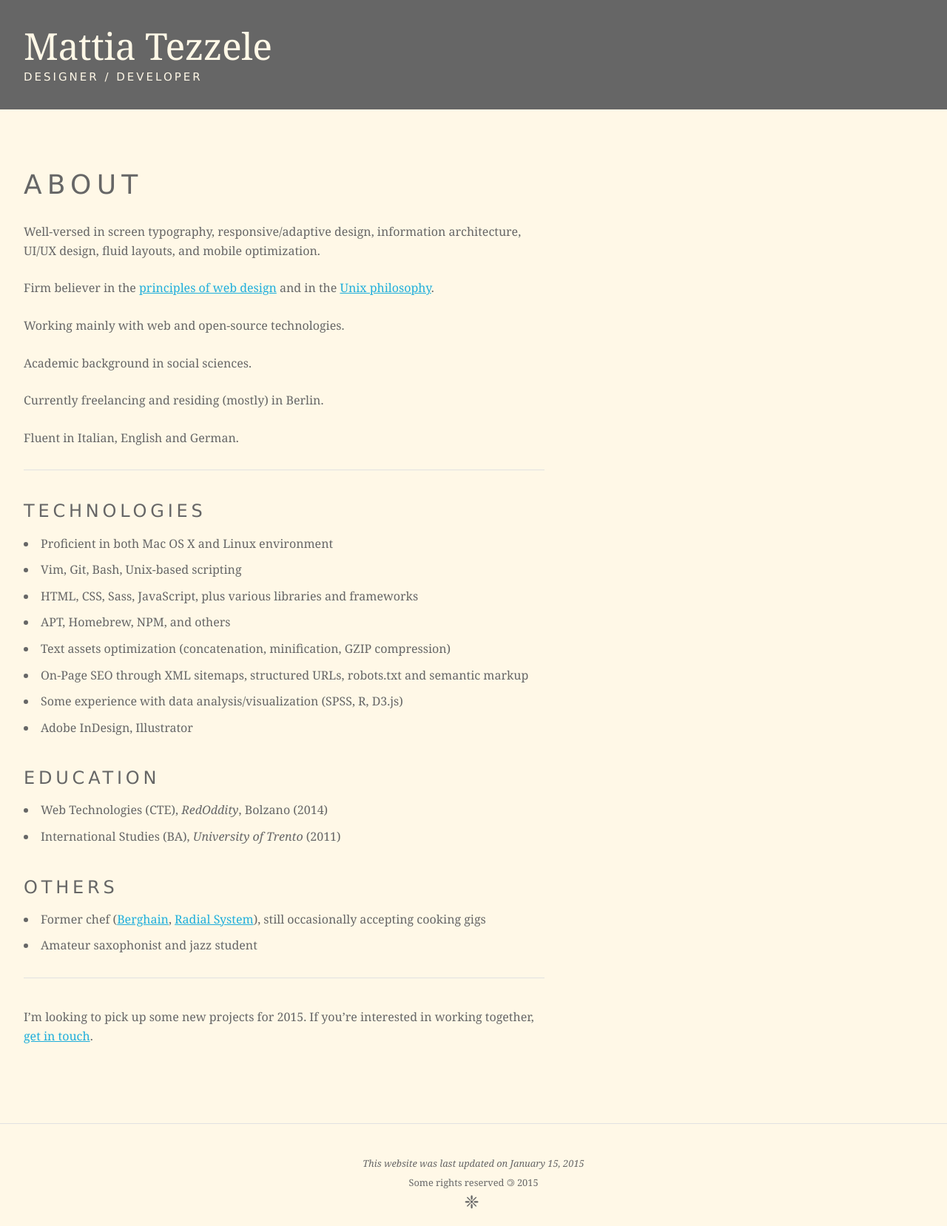
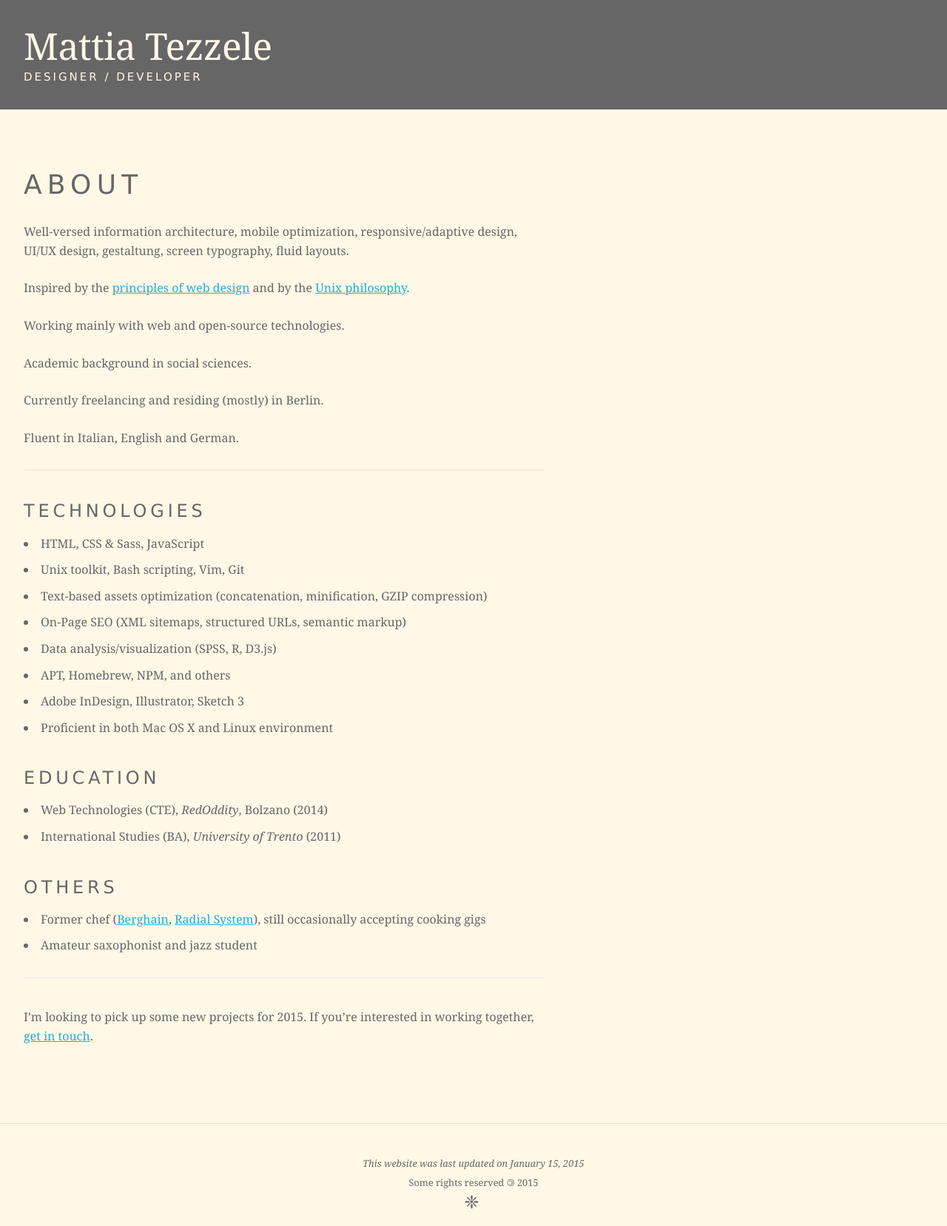
Before and after one commit to mrzool/mrzool.github.io, a Jekyll site: the page built from about/index.md, in a window 1280 px wide. Shown: the whole page at 74% size. Built offline with Jekyll 4.4.1, drawn with Linux system fonts in a browser that asks for light colours.

Commit message:
Content tweaks

```diff
--- a/about/index.md
+++ b/about/index.md
@@ -5,9 +5,9 @@
 
 # {{page.title}}
 
-Well-versed in screen typography, responsive/adaptive design, information architecture, UI/UX design, fluid layouts, and mobile optimization.
+Well-versed information architecture, mobile optimization, responsive/adaptive design, UI/UX design, gestaltung, screen typography, fluid layouts.
 
-Firm believer in the [principles of web design]({{site.url}}/principles "Principles of web design") and in the [Unix philosophy]({{site.url}}/unix "The Unix philosophy").
+Inspired by the [principles of web design]({{site.url}}/principles "Principles of web design") and by the [Unix philosophy]({{site.url}}/unix "The Unix philosophy").
 
 Working mainly with web and open-source technologies.
 
@@ -21,14 +21,14 @@
 
 ### Technologies
 
+- HTML, CSS & Sass, JavaScript
+- Unix toolkit, Bash scripting, Vim, Git
+- Text-based assets optimization (concatenation, minification, GZIP compression)
+- On-Page SEO (XML sitemaps, structured URLs, semantic markup)
+- Data analysis/visualization (SPSS, R, D3.js)
+- APT, Homebrew, NPM, and others
+- Adobe InDesign, Illustrator, Sketch 3
 - Proficient in both Mac OS X and Linux environment
-- Vim, Git, Bash, Unix-based scripting
-- HTML, CSS, Sass, JavaScript, plus various libraries and frameworks
-- APT, Homebrew, NPM, and others
-- Text assets optimization (concatenation, minification, GZIP compression)
-- On-Page SEO through XML sitemaps, structured URLs, robots.txt and semantic markup
-- Some experience with data analysis/visualization (SPSS, R, D3.js)
-- Adobe InDesign, Illustrator
 
 ### Education
 
```
Also changed, not shown: css/s.min.css.
